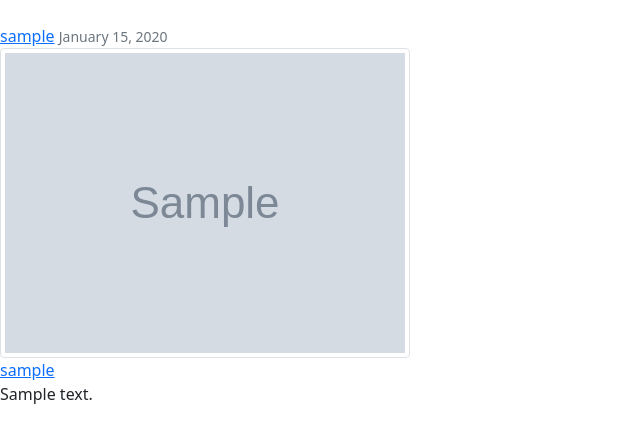
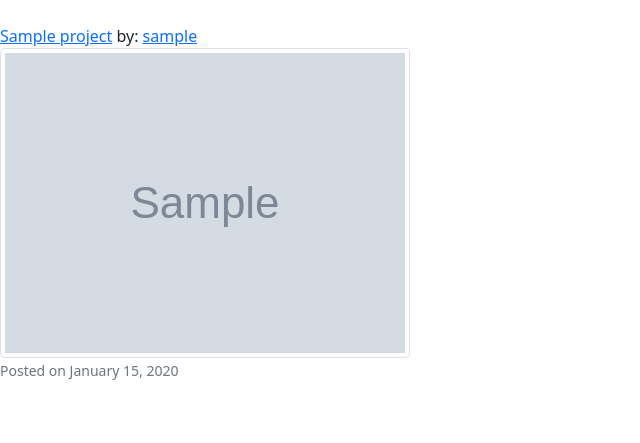
Before and after one commit to yahyasaadi/awwwards, a Django app: page /home/ in a window 1280 px wide. Shown: the top 443 px of the page, without its empty margins (0-640 px from the left). Run offline with Django 4.2, Linux system fonts and the light colour scheme; tables that the repository leaves empty hold one stand-in row (values such as "Sample post"); grey boxes marked "Sample" are stand-in pictures.

Commit message:
Added made view changes

```diff
--- a/projects/templates/projects/project_list.html
+++ b/projects/templates/projects/project_list.html
@@ -3,19 +3,16 @@
 {% block content %}
     {% for post in object_list %}
         <article class="media register-section mt-3">
-            <!-- <img class="rounded-circle account-img" src="{{ post.owner.profile.image.url }}" > -->
             <div class="media-body">
                 <div class="article-metadata">
+                    <a class="mr-2" href="#">{{ post.title }}</a> by:
                     <a class="mr-2" href="#">{{ post.author }}</a>
-                    <small class="text-muted">{{ post.date_posted|date:'F d, Y' }}</small>
                 </div>
-                <a href="#">
+                <a href="{% url 'project-detail' post.id %}">
                     <img class="img-thumbnail article-img" src="{{ post.image.url }}">
                 </a>
                 <div>
-                    <a class="mr-2" href="#">{{ post.author }}</a>
-                    <p class="article-content">{{ post.description }}</p>
-                    <!-- <a href="#">Add a comment</a> -->
+                    <small class="text-muted"> Posted on {{ post.date_posted|date:'F d, Y' }}</small>
                 </div>
 
             </div>
```
